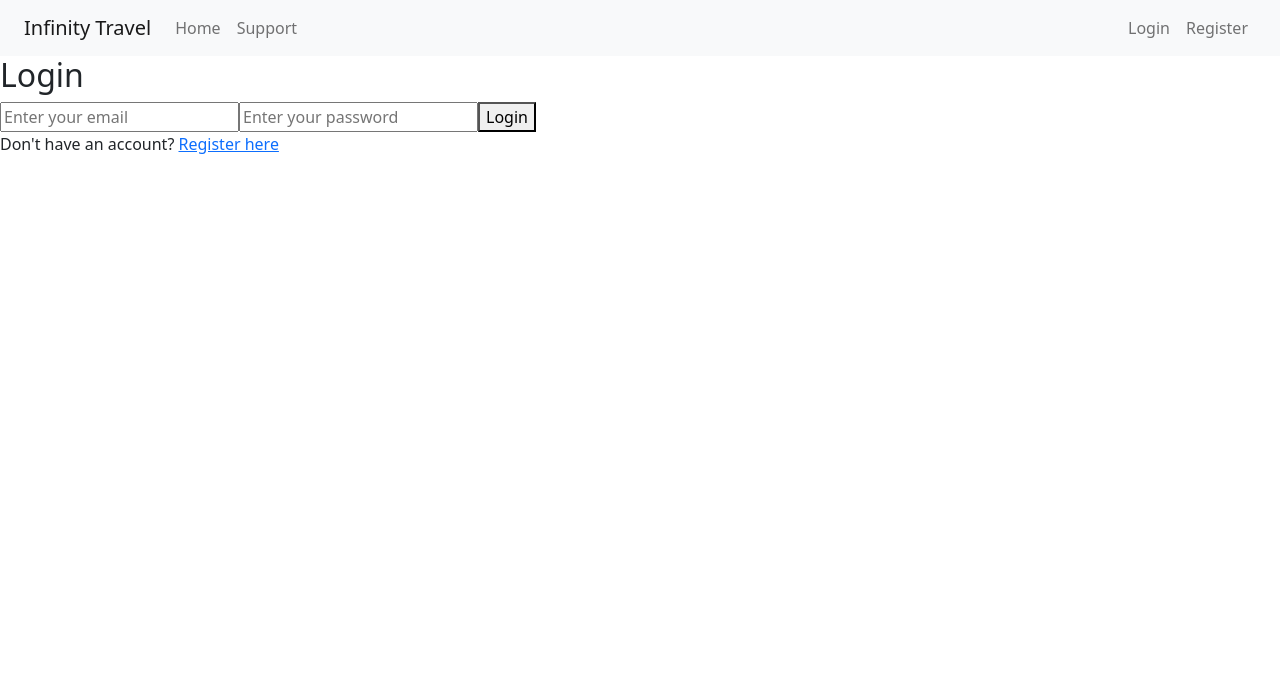
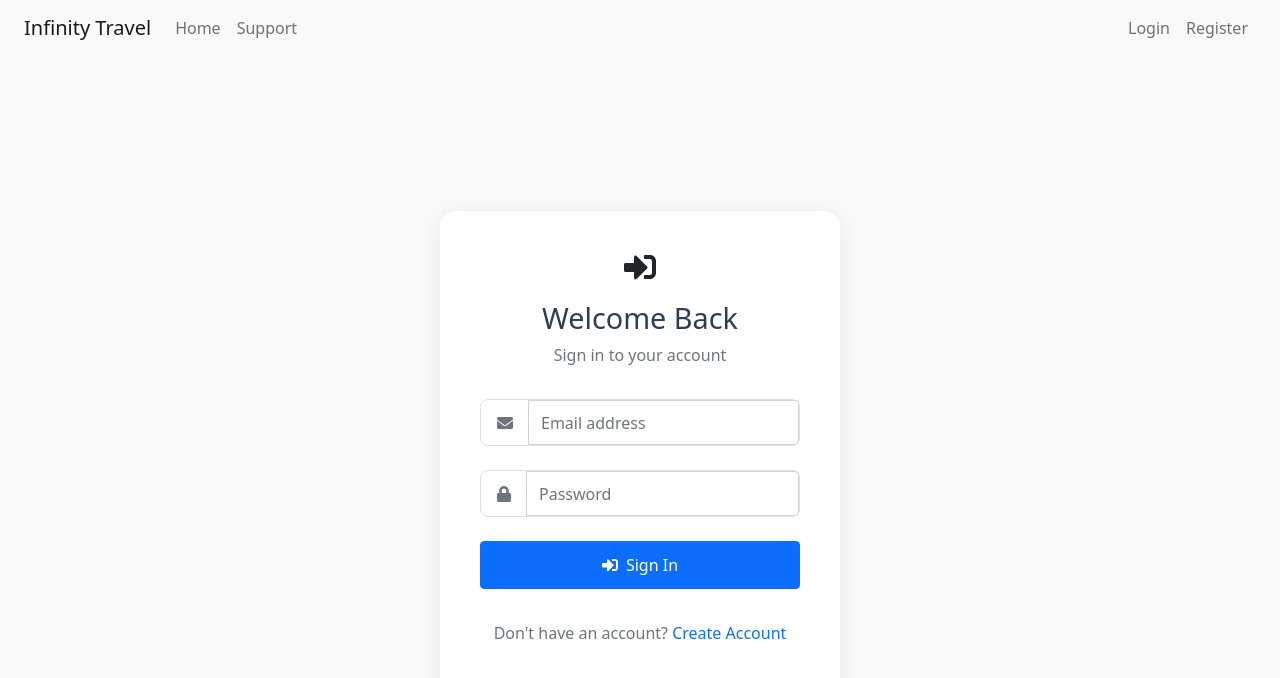
Before and after one commit to asthad1/Infinity_Travel, a React (Create React App) app in the folder frontend/: page /login in a window 1280 px wide. Shown: the top 678 px of the page. Built offline with nearby package versions, Linux system fonts and the light colour scheme.

Commit message:
Improved login css

```diff
--- /dev/null
+++ b/frontend/src/components/Login.css
@@ -0,0 +1,147 @@
+/* Login.css */
+.login-container {
+  min-height: 100vh;
+  display: flex;
+  align-items: center;
+  justify-content: center;
+  padding: 2rem;
+  background-color: #f8f9fa;
+}
+
+.login-card {
+  background: white;
+  border-radius: 16px;
+  box-shadow: 0 4px 20px rgba(0, 0, 0, 0.08);
+  width: 100%;
+  max-width: 400px;
+  padding: 2.5rem;
+}
+
+.login-header {
+  text-align: center;
+  margin-bottom: 2rem;
+}
+
+.login-icon {
+  font-size: 2rem;
+  margin-bottom: 1rem;
+}
+
+.login-header h2 {
+  color: #2c3e50;
+  font-size: 1.8rem;
+  margin-bottom: 0.5rem;
+}
+
+.login-subtitle {
+  color: #6c757d;
+  font-size: 1rem;
+}
+
+.login-form {
+  display: flex;
+  flex-direction: column;
+  gap: 1.5rem;
+}
+
+.form-group {
+  margin-bottom: 0;
+}
+
+.input-group {
+  position: relative;
+  display: flex;
+  align-items: center !important;
+  background-color: white;
+  border: 1px solid #e0e0e0;
+  border-radius: 8px;
+  transition: all 0.2s ease;
+}
+
+.input-group:focus-within {
+  box-shadow: 0 0 0 3px rgba(52, 152, 219, 0.1);
+}
+
+.input-icon {
+  color: #6c757d;
+  padding: 0 1rem;
+  font-size: 1rem;
+}
+
+.form-control {
+  height: 48px;
+  box-shadow: none !important;
+  font-size: 0.95rem;
+  flex: 1;
+  padding: 0.5rem;
+  background: transparent;
+}
+
+.form-control:focus {
+  outline: none;
+}
+
+/* Remove the default focus outline from the input group when input is focused */
+.input-group:focus-within {
+  outline: none;
+}
+
+.login-button {
+  height: 48px;
+  font-weight: 500;
+  display: flex;
+  align-items: center;
+  justify-content: center;
+  gap: 0.5rem;
+  transition: all 0.2s ease;
+  width: 100%;
+}
+
+.login-button:not(:disabled):hover {
+  transform: translateY(-2px);
+}
+
+.login-button.loading {
+  cursor: not-allowed;
+  opacity: 0.8;
+}
+
+.alert {
+  padding: 0.75rem 1rem;
+  border-radius: 8px;
+  display: flex;
+  align-items: center;
+  gap: 0.5rem;
+  font-size: 0.9rem;
+}
+
+.login-footer {
+  text-align: center;
+  margin-top: 2rem;
+  color: #6c757d;
+}
+
+.register-link {
+  text-decoration: none;
+  font-weight: 500;
+  transition: color 0.2s ease;
+}
+
+.register-link:hover {
+  text-decoration: underline;
+}
+
+/* Responsive Adjustments */
+@media (max-width: 576px) {
+  .login-card {
+    padding: 1.5rem;
+  }
+
+  .login-header h2 {
+    font-size: 1.5rem;
+  }
+
+  .input-group {
+    width: 100%;
+  }
+}
--- a/frontend/src/components/Login.js
+++ b/frontend/src/components/Login.js
@@ -1,7 +1,15 @@
 import React, { useState } from 'react';
 import { useNavigate, Link } from 'react-router-dom';
 import { useDispatch } from 'react-redux';
-import { setUser } from '../store/userSlice';  // Redux action to set user
+import { setUser } from '../store/userSlice';
+import { FontAwesomeIcon } from '@fortawesome/react-fontawesome';
+import {
+  faEnvelope,
+  faLock,
+  faSignInAlt,
+  faExclamationTriangle
+} from '@fortawesome/free-solid-svg-icons';
+import './Login.css';
 
 function Login({ setCurrentUser }) {
   const [email, setEmail] = useState('');
@@ -11,68 +19,112 @@ function Login({ setCurrentUser }) {
   const dispatch = useDispatch();
   const navigate = useNavigate();
 
-  const handleSubmit = (e) => {
+  const handleSubmit = async (e) => {
     e.preventDefault();
     setLoading(true);
+    setMessage('');
 
-    fetch('http://localhost:9001/api/login', {
+    try {
+      const response = await fetch('http://localhost:9001/api/login', {
         method: 'POST',
         headers: {
           'Content-Type': 'application/json',
         },
         body: JSON.stringify({ email, password }),
-    })
-      .then(response => response.json())
-      .then((data) => {
-        setLoading(false);
+      });
+
+      const data = await response.json();
+
       if (data.user_id) {
-          // Save user data to localStorage and update currentUser in state
         const userData = { user_id: data.user_id, email: data.email };
         localStorage.setItem('user', JSON.stringify(userData));
-          dispatch(setUser(userData));  // Redux action to set user
-
-          // Update currentUser state in App.js to trigger re-render
+        dispatch(setUser(userData));
         setCurrentUser(userData);
-
-          // Redirect to profile page
         navigate('/');
       } else {
-          setMessage('Login failed. Please try again.');
+        setMessage('Invalid email or password. Please try again.');
       }
-      })
-      .catch((error) => {
+    } catch (error) {
       console.error('Error:', error);
+      setMessage('An error occurred during login. Please try again later.');
+    } finally {
       setLoading(false);
-        setMessage('An error occurred during login.');
-      });
+    }
   };
 
   return (
-    <div>
-      <h2>Login</h2>
-      <form onSubmit={handleSubmit}>
+    <div className="login-container">
+      <div className="login-card">
+        <div className="login-header">
+          <FontAwesomeIcon icon={faSignInAlt} className="login-icon" />
+          <h2>Welcome Back</h2>
+          <p className="login-subtitle">Sign in to your account</p>
+        </div>
+
+        <form onSubmit={handleSubmit} className="login-form">
+          <div className="form-group">
+            <div className="input-group">
+              <FontAwesomeIcon icon={faEnvelope} className="input-icon" />
               <input
                 type="email"
                 value={email}
                 onChange={(e) => setEmail(e.target.value)}
-          placeholder="Enter your email"
+                placeholder="Email address"
                 required
+                className="form-control"
               />
+            </div>
+          </div>
+
+          <div className="form-group">
+            <div className="input-group">
+              <FontAwesomeIcon icon={faLock} className="input-icon" />
               <input
                 type="password"
                 value={password}
                 onChange={(e) => setPassword(e.target.value)}
-          placeholder="Enter your password"
+                placeholder="Password"
                 required
+                className="form-control"
               />
-        <button type="submit" disabled={loading}>
-          {loading ? 'Logging in...' : 'Login'}
+            </div>
+          </div>
+
+          {message && (
+            <div className="alert alert-danger">
+              <FontAwesomeIcon icon={faExclamationTriangle} className="me-2" />
+              {message}
+            </div>
+          )}
+
+          <button
+            type="submit"
+            className={`btn btn-primary login-button ${loading ? 'loading' : ''}`}
+            disabled={loading}
+          >
+            {loading ? (
+              <>
+                <span className="spinner-border spinner-border-sm me-2" role="status" aria-hidden="true"></span>
+                Signing in...
+              </>
+            ) : (
+              <>
+                <FontAwesomeIcon icon={faSignInAlt} className="me-2" />
+                Sign In
+              </>
+            )}
           </button>
         </form>
-      {message && <p>{message}</p>}
+
+        <div className="login-footer">
           <p>
-        Don't have an account? <Link to="/register">Register here</Link>
+            Don't have an account? {' '}
+            <Link to="/register" className="register-link">
+              Create Account
+            </Link>
           </p>
+        </div>
+      </div>
     </div>
   );
 }
```
Lines whose indentation alone changed are shown as unchanged.
